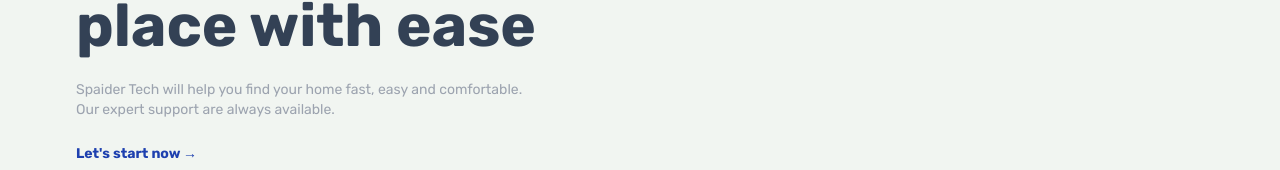
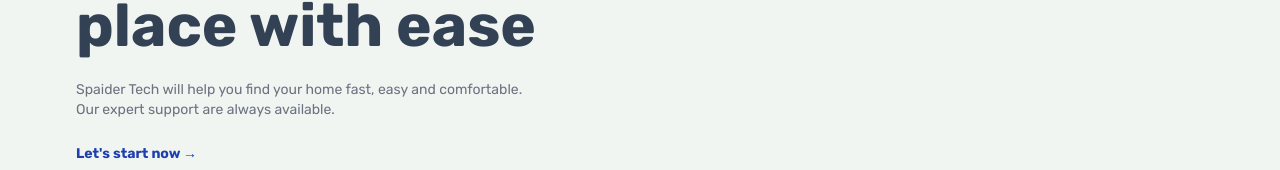
Before and after one commit to Ham47Mani/sp-mern-estate, a React (Vite) app in the folder client/: page / in a window 1280 px wide. Shown: the part 232-402 px from the top of the page. Built offline with nearby package versions, Linux system fonts and the light colour scheme; no server answers.

Commit message:
Fix paragraphe home page color

```diff
--- a/client/src/pages/Home.tsx
+++ b/client/src/pages/Home.tsx
@@ -45,7 +45,7 @@
             Find your next <span className="text-slate-500">perfect</span><br />
             place with ease
           </h1>
-          <div className="text-gray-400 text-xs sm:text-sm">
+          <div className="text-gray-500 text-xs sm:text-sm">
             Spaider Tech will help you find your home fast, easy and comfortable.<br />
             Our expert support are always available.
           </div>
```
